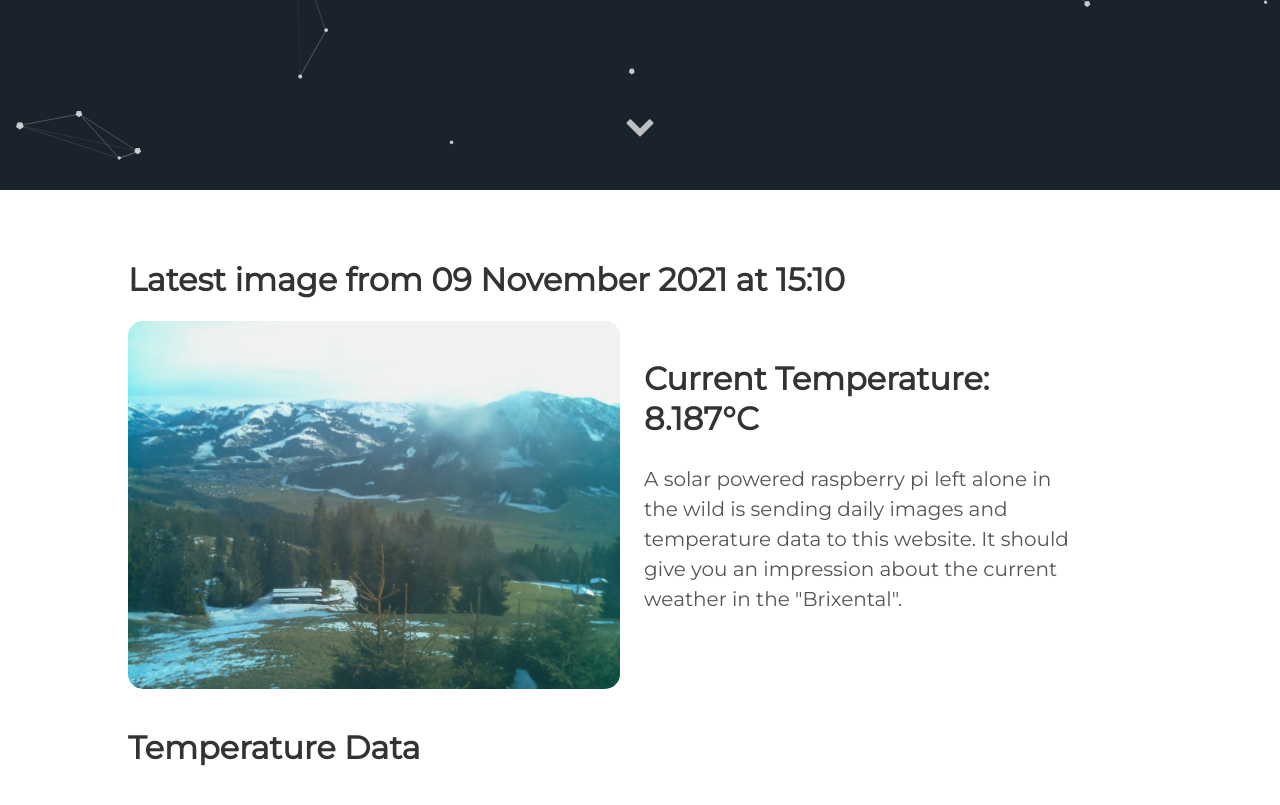
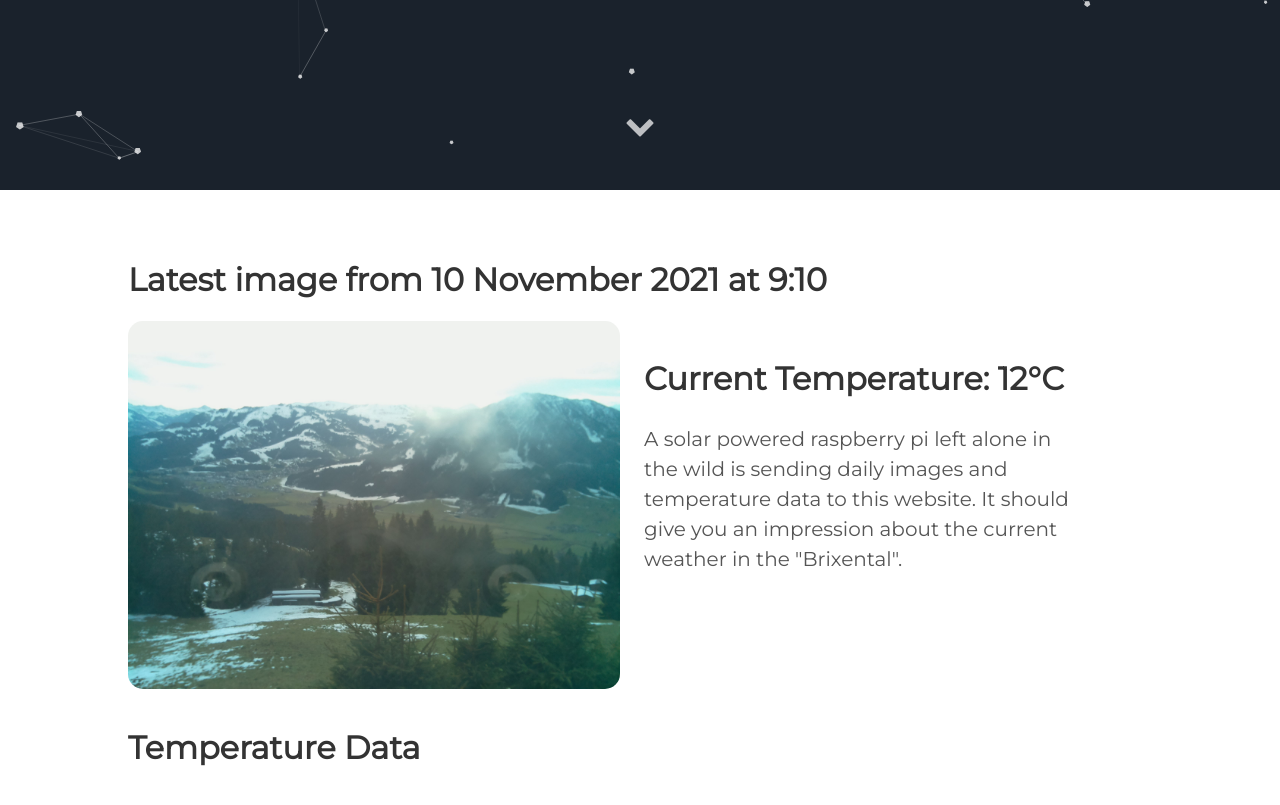
Before and after one commit to vektorious/vektorious.github.io, a Jekyll site: the page built from resources/huette.md, in a window 1280 px wide and 900 px high, scrolled down 710 px. Shown: the top 805 px of the window. Built offline with Jekyll 4.4.1, drawn with Linux system fonts in a browser that asks for light colours.

Commit message:
I'm a bot beep boop

```diff
--- a/resources/huette.md
+++ b/resources/huette.md
@@ -6,13 +6,13 @@ image: '/assets/img/'
 description: 'Live image from the Austrian alps'
 twitter_text: ' '
 ---
-## Latest image from 09 November 2021 at 15:10
+## Latest image from 10 November 2021 at  9:10
 <div class="huette">
   <div class="huette-image">
     <img src="{{ "/assets/img/huette.jpg" | prepend: site.baseurl }}">
   </div>
   <div class="huette-text">
-        <h2>Current Temperature: 8.187°C</h2>
+        <h2>Current Temperature: 12°C</h2>
         <p>A solar powered raspberry pi left alone in the wild is sending daily images and temperature data to this website. It should give you an impression about the current weather in the "Brixental".</p>
 
   </div>
```
Also changed, not shown: rpi-script/2021-11-10_090912.txt (renamed from rpi-script/2021-11-09_150912.txt, +5 -5 lines), rpi-script/huette.md (+2 -2 lines), assets/img/huette.jpg, assets/img/temp_plot.png, rpi-script/temp_plot.png, 1 other file.
